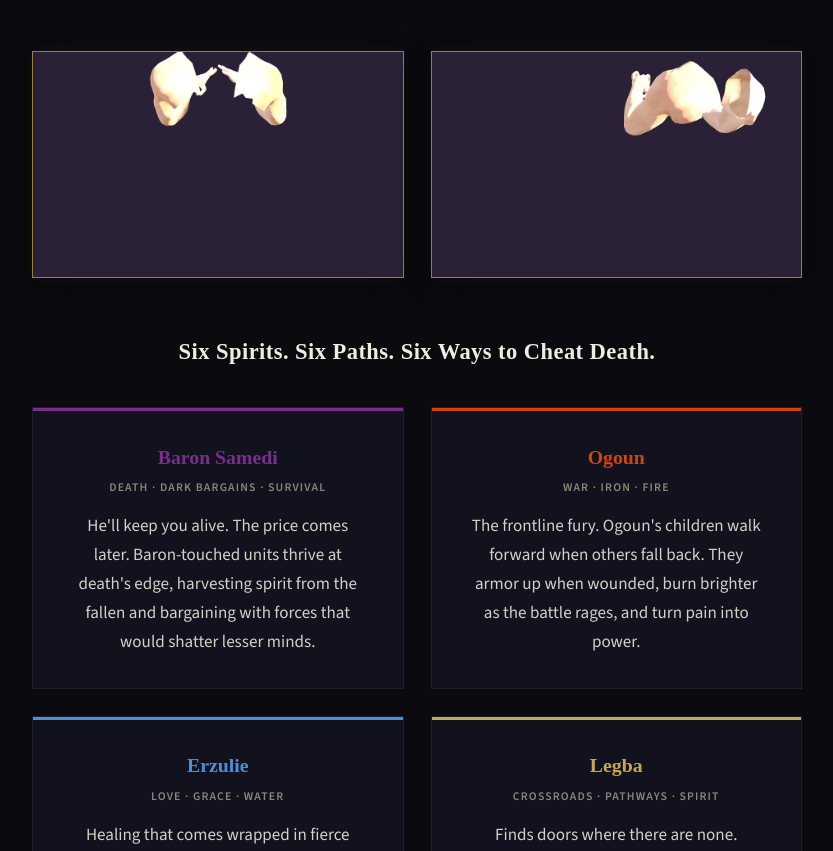
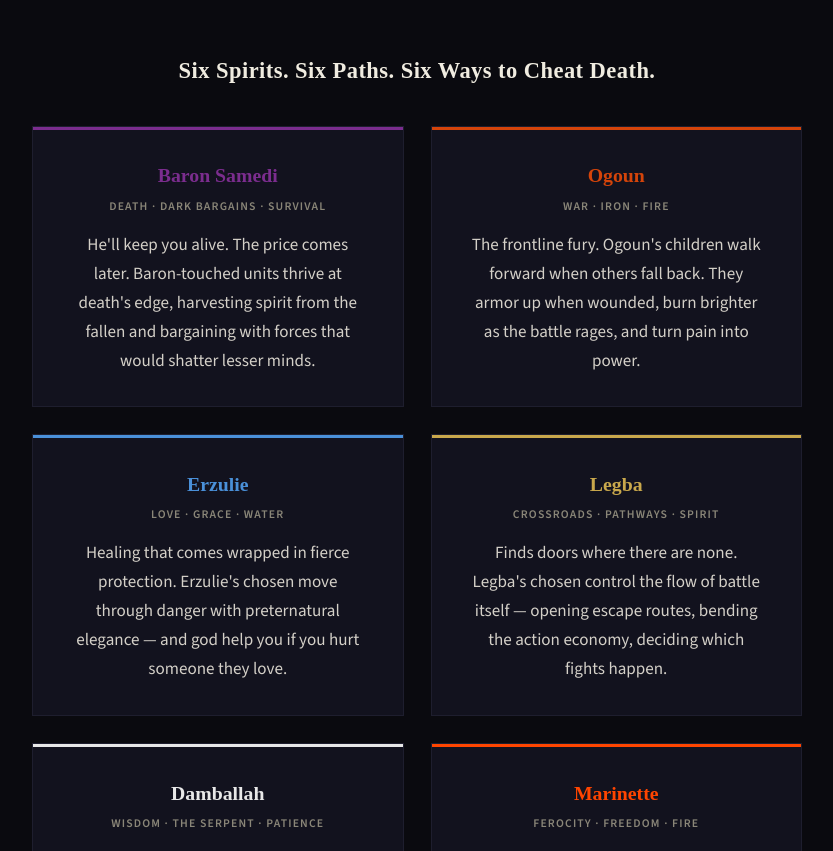
Before and after one commit to digitalforgeca/wmtx-site, a plain HTML site: page index.html in a window 1280 px wide. Shown: the part 5001-5852 px from the top of the page, without its empty margins (223-1056 px from the left). Drawn offline with nearby package versions, Linux system fonts and the light colour scheme; a web font is replaced by a local one.

Commit message:
fix: remove veve trace hand screenshots from Lwa section

```diff
--- a/index.html
+++ b/index.html
@@ -143,11 +143,6 @@
     <div class="narrative narrow">
       <p>While your gunslinger holds the line, your herbalist kneels in the mud and draws. Sacred geometry. Bayou herbs ground into the dirt. A whisper to the spirits. The veve ignites — and the battlefield changes.</p>
       <p>Healing sanctuaries bloom where the dead were clawing. Fire scorches corridors where enemies once advanced. Wards shimmer into existence, turning hopeless positions into fortresses. And when the enemy practitioner starts drawing a counter-veve across the field — that's when you panic.</p>
-    </div>
-
-    <div class="section-media media-pair">
-      <img src="assets/img/veve-trace-front.png" alt="Sacred veve geometry — front view of the ritual drawing mechanic" class="showcase-img-sm" loading="lazy">
-      <img src="assets/img/veve-trace-3q.png" alt="Sacred veve geometry — three-quarter perspective" class="showcase-img-sm" loading="lazy">
     </div>
 
     <h3 class="spirits-heading">Six Spirits. Six Paths. Six Ways to Cheat Death.</h3>
```
Also changed, not shown: assets/img/veve-trace-3q.png (deleted), assets/img/veve-trace-front.png (deleted).
